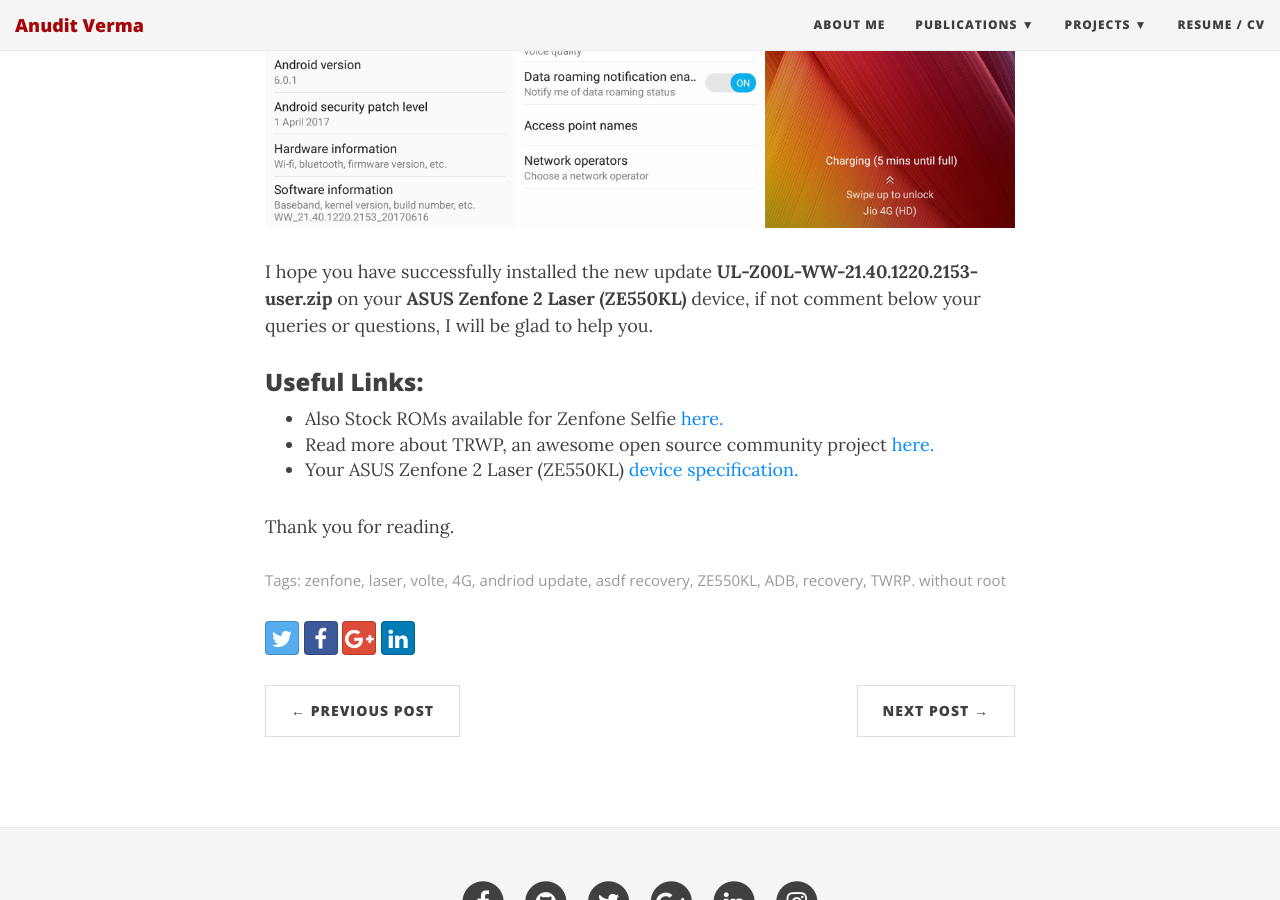
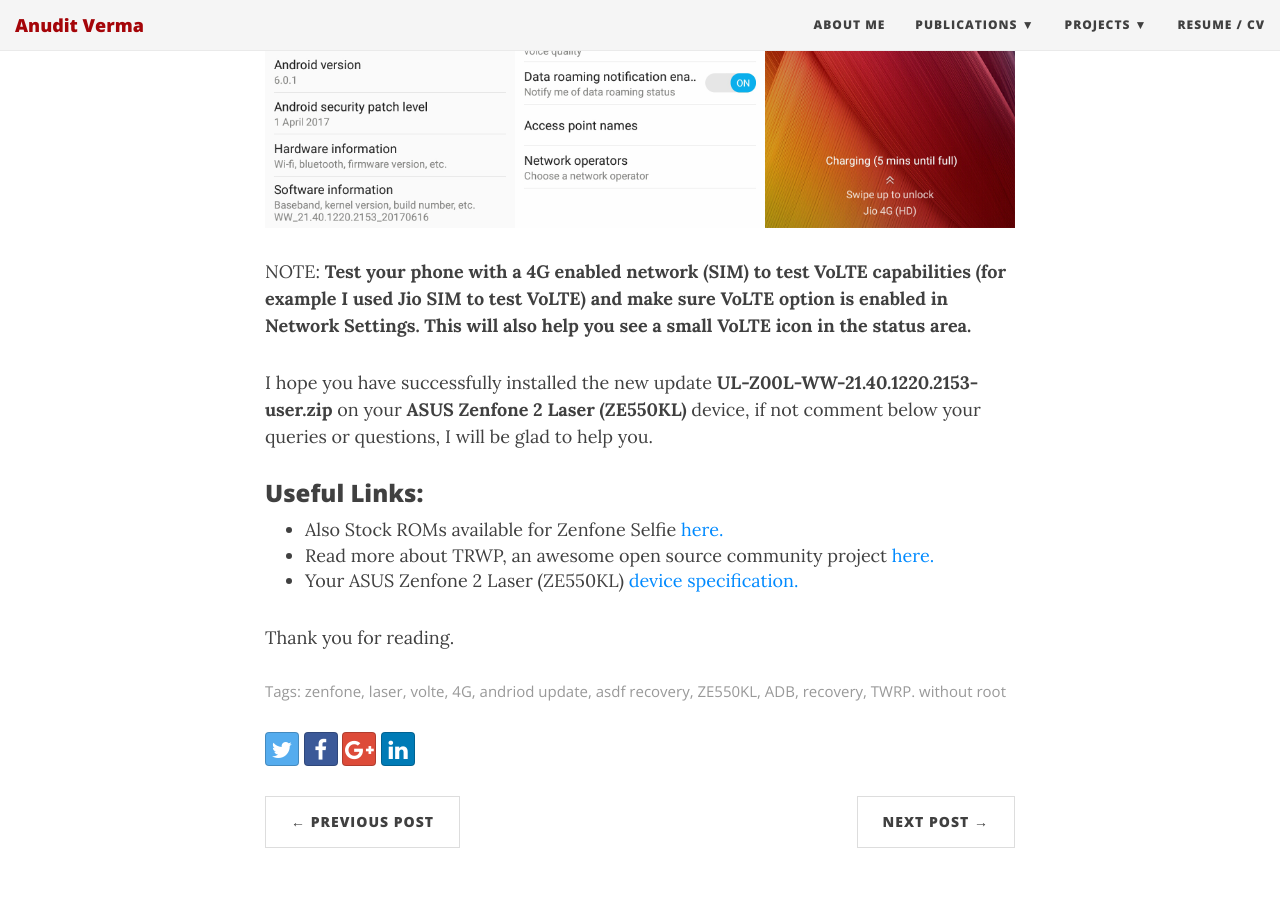
Before and after one commit to anuditverma/anuditverma.github.io, a Jekyll site: the page built from _posts/2017-07-07-update-zenfone2-laser-to-volte.md, in a window 1280 px wide and 900 px high, scrolled down 5673 px. Built offline with Jekyll 4.4.1, drawn with Linux system fonts in a browser that asks for light colours; nearby versions of some CDN libraries; comment, search, counter and statistics services are not loaded.

Commit message:
Updated Post: Update Zenfone Laser 2 to VoLTE

```diff
--- a/_posts/2017-07-07-update-zenfone2-laser-to-volte.md
+++ b/_posts/2017-07-07-update-zenfone2-laser-to-volte.md
@@ -161,6 +161,8 @@
 
 <center><img src="/img/zenfone_volte/zenfone_collage.jpg"></center>
 
+NOTE: __Test your phone with a 4G enabled network (SIM) to test VoLTE capabilities (for example I used Jio SIM to test VoLTE) and make sure VoLTE option is enabled in Network Settings. This will also help you see a small VoLTE icon in the status area.__
+
 I hope you have successfully installed the new update __UL-Z00L-WW-21.40.1220.2153-user.zip__ on your __ASUS Zenfone 2 Laser (ZE550KL)__ device, if not comment below your queries or questions, I will be glad to help you.
 
 <h3>Useful Links:</h3>
```
